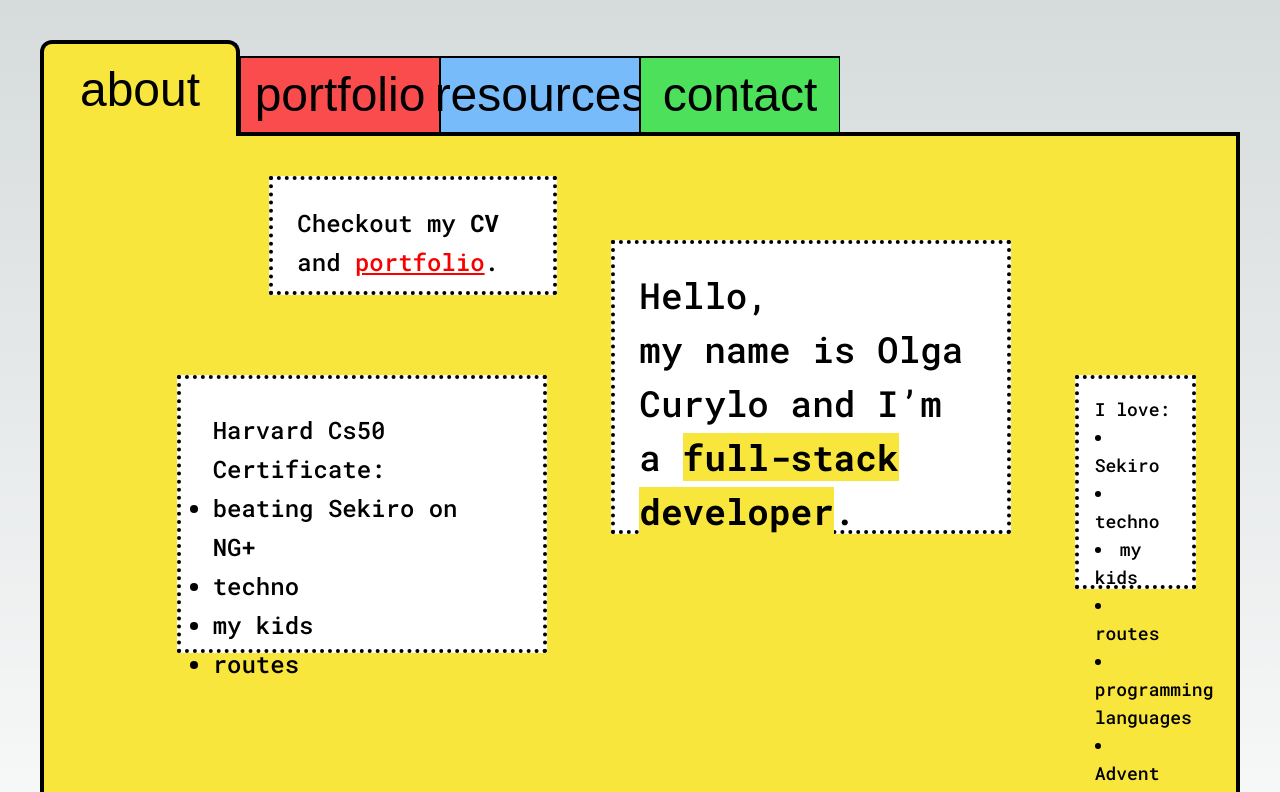
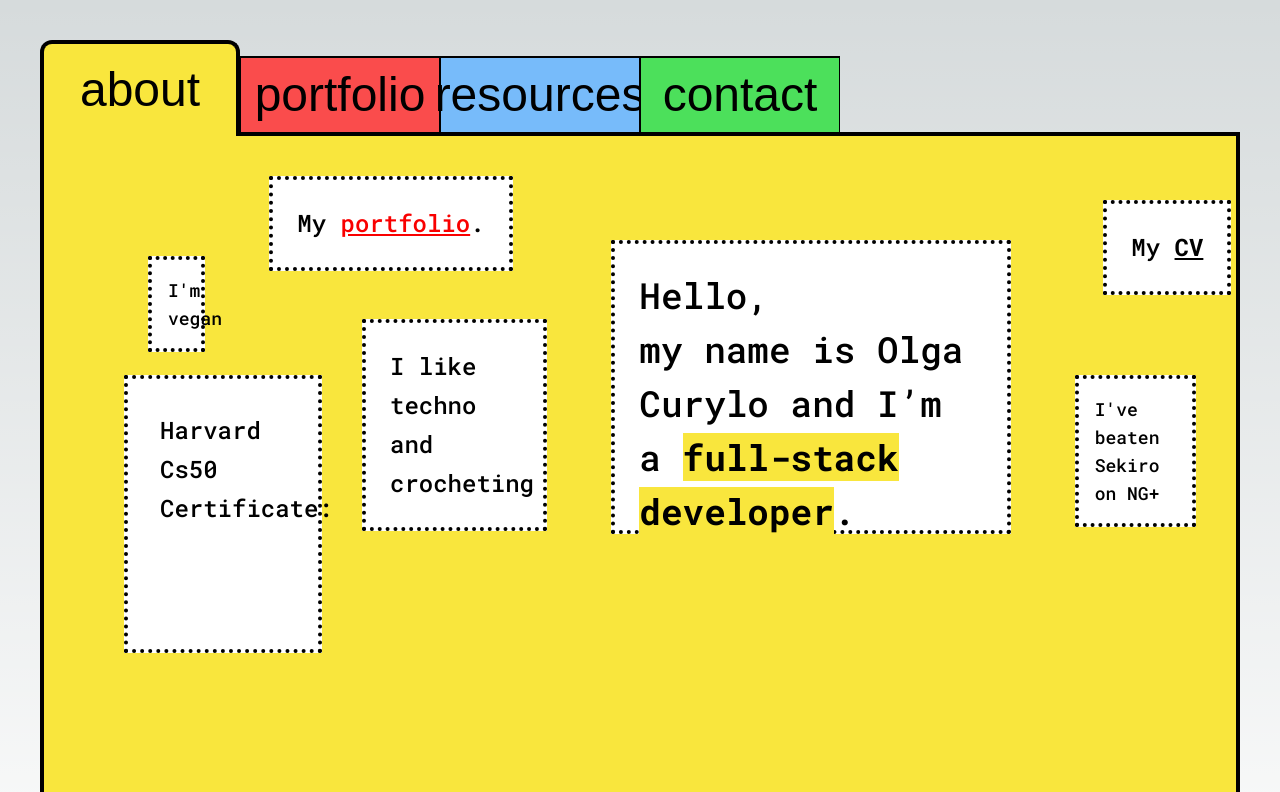
Before and after one commit to olgaTheCreator/olga-the-creator, a Next.js app: page /about in a window 1280 px wide. Shown: the top 792 px of the page. Built offline with nearby package versions, Linux system fonts and the light colour scheme; a web font is replaced by a local one.

Commit message:
working on about me page

```diff
--- a/src/app/about/page.tsx
+++ b/src/app/about/page.tsx
@@ -13,38 +13,32 @@ export const AboutMe = () => {
           .
         </p>
       </div>
-      <div className="bg-white lg:w-72 2xl:p-8 lg:p-6 max-w-72 text-2xl border-4 border-black border-dotted col-start-3 row-start-1 leading-relaxed">
+      <div className="bg-white lg:w-max 2xl:p-8 lg:p-6 max-w-max h-max text-2xl border-4 border-black border-dotted col-start-3 row-start-1 leading-relaxed">
         <p>
-          Checkout my <span className="font-bold">CV </span>and{" "}
+          My{" "}
           <Link className="text-red_bright underline" href="/portfolio">
             portfolio
           </Link>
           .
         </p>
       </div>
-      <div className="bg-white lg:w-sm p-8 max-w-sm col-start-2 col-span-4 row-start-2 row-span-3 mt-20 text-2xl border-4 border-black border-dotted leading-relaxed">
-        <p>
-          <ul className="list-disc">
-            Harvard Cs50 Certificate:
-            <li>beating Sekiro on NG+</li>
-            <li>techno</li>
-            <li>my kids</li>
-            <li>routes</li>
-          </ul>
-        </p>
+      <div className="bg-white lg:w-sm p-8 max-w-sm col-start-1 col-span-3 mx-10 row-start-2 row-span-3 mt-20 text-2xl border-4 border-black border-dotted leading-relaxed">
+        <p>Harvard Cs50 Certificate:</p>
       </div>
-      <div className="bg-white lg:w-sm p-4 max-w-sm col-start-11 ml-16 col-span-2 mb-16 row-start-2 row-span-3 mt-20 text-lg border-4 border-black border-dotted">
-        <p>
-          <ul className="list-disc list-inside">
-            I love:
-            <li>Sekiro</li>
-            <li>techno</li>
-            <li>my kids</li>
-            <li>routes</li>
-            <li>programming languages</li>
-            <li>Advent of Code</li>
-          </ul>
-        </p>
+      <div className="bg-white lg:w-sm p-4 max-w-sm h-max col-start-11 ml-16 col-span-2 mb-16 row-start-2 mt-20 text-lg border-4 border-black border-dotted">
+        <p>I've beaten Sekiro on NG+</p>
+      </div>
+      <div className="bg-white mt-6 lg:w-max 2xl:p-8 lg:p-6 max-w-max h-max text-2xl border-4 border-black border-dotted col-start-12 row-start-1 leading-relaxed">
+        My{" "}
+        <Link className="font-bold underline" href="/portfolio">
+          CV
+        </Link>
+      </div>
+      <div className="bg-white mt-6 2xl:p-8 lg:p-6 text-2xl max-w-sm lg:w-sm border-4 border-black border-dotted col-start-4 row-start-2 h-max col-span-2 leading-relaxed">
+        I like techno and crocheting
+      </div>
+      <div className="bg-white lg:w-sm p-4 max-w-sm h-max col-start-1 mx-16 col-span-2 mb-16 row-start-1 mt-20 text-lg border-4 border-black border-dotted">
+        <p>I'm vegan</p>
       </div>
     </div>
   );
```
Also changed, not shown: 1 other file (tests, documents, lock files or other folders).
